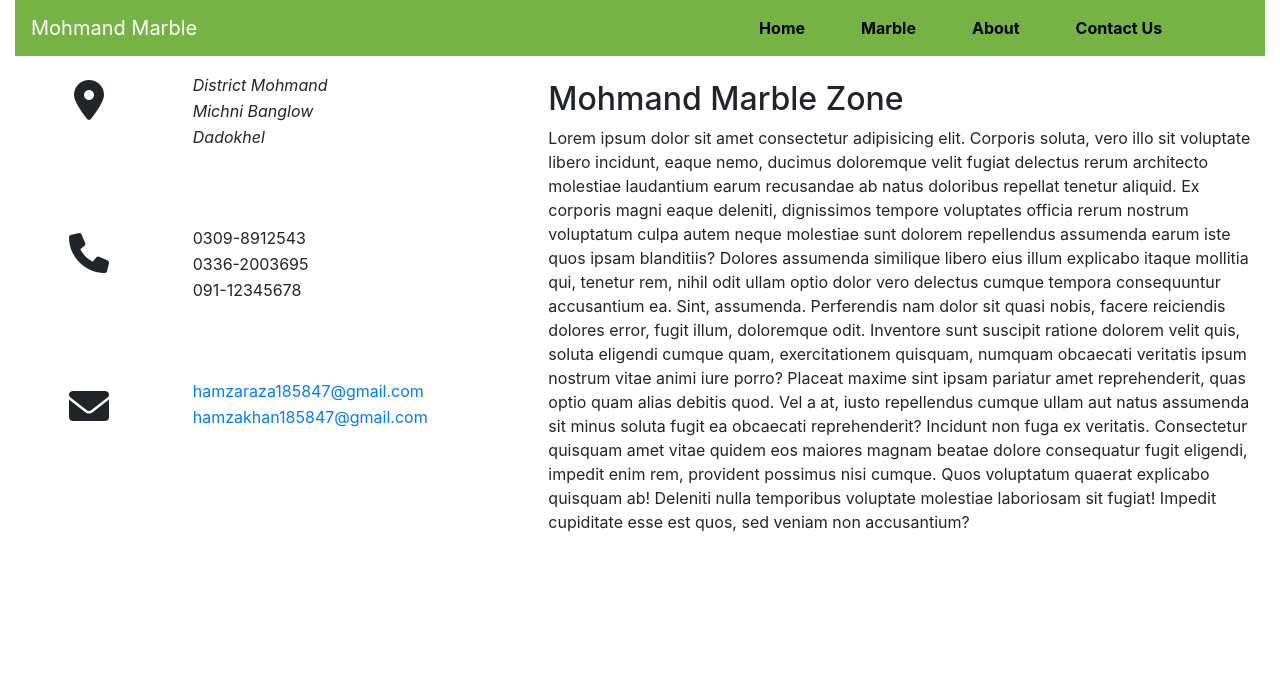
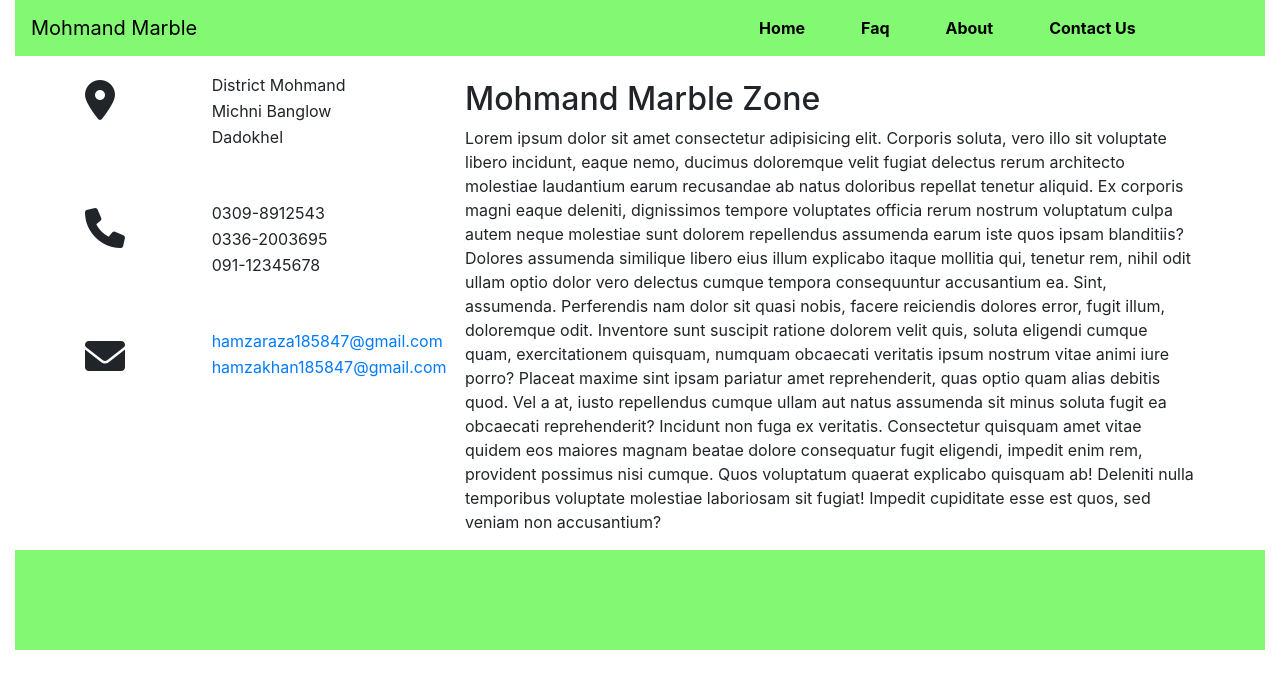
Before and after one commit to AmeerHamza185847/web_dev_repo1, a plain HTML site: page about.html in a window 1280 px wide. Drawn offline with Linux system fonts and the light colour scheme.

Commit message:
changes in color

```diff
--- a/about.html
+++ b/about.html
@@ -35,7 +35,7 @@
                                 <a class="nav-link" href="./index.html">Home</a>
                             </li>
                             <li class="nav-item">
-                                <a class="nav-link" href="#">Marble</a>
+                                <a class="nav-link" href="#">Faq</a>
                             </li>
                             <li class="nav-item">
                                 <a class="nav-link" href="about.html">About</a>
@@ -52,18 +52,18 @@
     <!-- navbar section ends here -->
 
     <!-- main section starts here -->
-    <div class="container-fluid">
+    <div class="container">
         <div class="row">
-        <div class="col-lg-5">
+        <div class="col-lg-4 text-left">
             <div class="row address_row">
-                <div class="col-lg-4 col-md-4 col-sm-3 col-2 text-center">
+                <div class="col-lg-4 col-md-4 col-sm-3 col-2 ">
                     <i class="fas fa-map-marker-alt address_icon"></i>
                 </div>
                 <div class="col-lg-8 col-md-8 col-sm-9 col-10">
                     <address>
-                        <p> <i>District Mohmand</i></p>
-                        <p> <i>Michni Banglow</i></p>
-                        <p><i>Dadokhel</i></p>
+                        <p> District Mohmand</p>
+                        <p> Michni Banglow</p>
+                        <p>Dadokhel</p>
                     </address>
                 </div>
             </div>
@@ -72,7 +72,7 @@
 
             <!-- phone number starts here -->
             <div class="row phone_row">
-                <div class="col-lg-4 col-md-4 col-sm-3 col-2 text-center">
+                <div class="col-lg-4 col-md-4 col-sm-3 col-2 ">
                     <i class="fa fa-phone phone_icon"></i>
                 </div>
                 <div class="col-lg-8 col-md-8 col-sm-9 col-10">
@@ -88,7 +88,7 @@
 
             <!-- email section starts here  -->
             <div class="row email_row">
-                <div class="col-lg-4 col-md-4 col-sm-3 col-2 text-center">
+                <div class="col-lg-4 col-md-4 col-sm-3 col-2 ">
                     <i class="fas fa-envelope email_icon"></i>
                 </div>
                 <div class="col-lg-8 col-md-8 col-sm-9 col-10">
@@ -103,7 +103,7 @@
             <!-- email section ends here -->
 
         </div>
-        <div class="col-lg-7">
+        <div class="col-lg-8">
             <h2>Mohmand Marble Zone</h2>
             <p>Lorem ipsum dolor sit amet consectetur adipisicing elit. Corporis soluta, vero illo sit voluptate libero
                 incidunt, eaque nemo, ducimus doloremque velit fugiat delectus rerum architecto molestiae laudantium
@@ -125,6 +125,22 @@
 </div>
     <!-- main section starts here -->
 
+     <!-- Footer section starts here -->
+
+     <div class="container-fluid ">
+        <div class="row">
+            <div class="col-lg-12 ">
+
+                <marquee class="morquee" behavior="" direction="left">
+                    <h2 class="mt-4">Mohmand Marble Zone</h2>
+                </marquee>
+
+            </div>
+        </div>
+    </div>
+    <!-- Footer section ends here -->
+
+
 
 </body>
 
--- a/css/about.css
+++ b/css/about.css
@@ -4,14 +4,14 @@
 }
 
 .navbar-brand{
-    color: white;
+    color: black;
 }
 .navbar-brand:hover{
-    color: yellow;
+    color: darkblue;
 }
 
 .custom_nav {
-    background-color: rgb(118, 179, 69);
+    background-color: #82f873;
 }
 
 .navbar-nav{
@@ -28,7 +28,7 @@
     font-weight: bold;
 }
 .nav-link:hover{
-    color: white;
+    color: darkblue;
     text-decoration: underline;
 }
 
@@ -49,11 +49,19 @@ address p{
 }
 
 .address_row{
-    margin-bottom: 75px;
+    margin-bottom: 50px;
 }
 
 .phone_row{
-    margin-bottom: 75px;
+    margin-bottom: 50px;
+}
+.email_row{
+    margin-bottom: 50px;
 }
 
 /* address styling ends here */
+
+.morquee{
+    height: 100px;
+    background-color: #82f873;
+}
--- a/css/contact_us.css
+++ b/css/contact_us.css
@@ -4,14 +4,14 @@
 }
 
 .navbar-brand{
-    color: white;
+    color: black;
 }
 .navbar-brand:hover{
-    color: yellow;
+    color: darkblue;
 }
 
 .custom_nav {
-    background-color: rgb(118, 179, 69);
+    background-color: #82f873;
 }
 
 .navbar-nav{
@@ -27,7 +27,7 @@
     font-weight: bold;
 }
 .nav-link:hover{
-    color: white;
+    color: darkblue;
     text-decoration: underline;
 }
 
@@ -97,3 +97,8 @@ textarea{
     border-radius: 7px;
     overflow: hidden;
 }
+
+.morquee{
+    height: 100px;
+    background-color: #82f873;
+}
--- a/css/home.css
+++ b/css/home.css
@@ -3,14 +3,14 @@
     margin: 0px;
 }
 .navbar-brand{
-    color: white;
+    color: black;
 }
 .navbar-brand:hover{
-    color: yellow;
+    color: darkblue;
 }
 
 .custom_nav {
-    background-color: rgb(118, 179, 69);
+    background-color: #82f873;
 }
 
 .navbar-nav{
@@ -27,7 +27,7 @@
     font-weight: bold;
 }
 .nav-link:hover{
-    color: white;
+    color: darkblue;
     text-decoration: underline;
 }
 
```
Also changed, not shown: contact_us.html (+20 -4 lines), index.html (+1 -1 lines).
